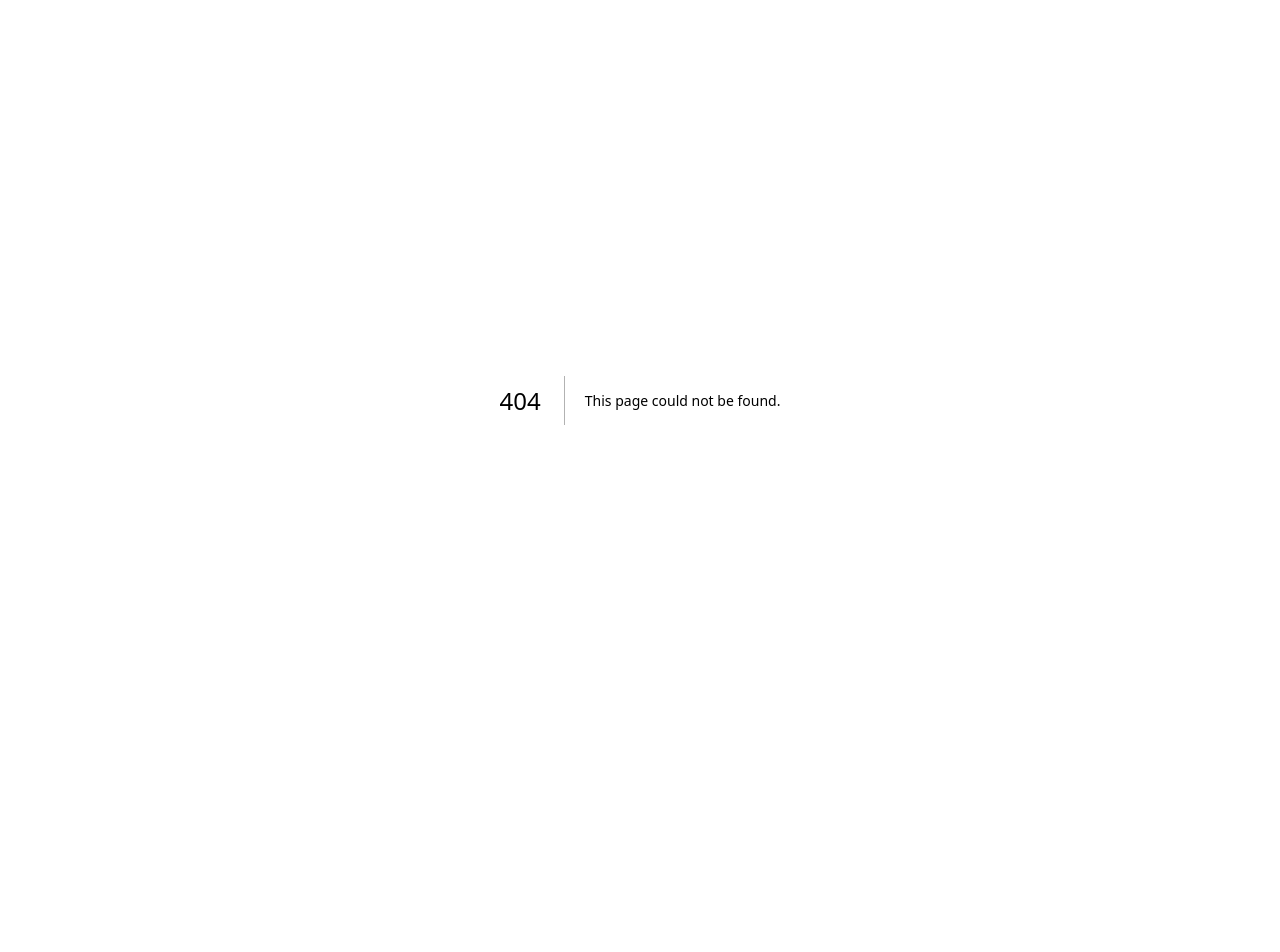
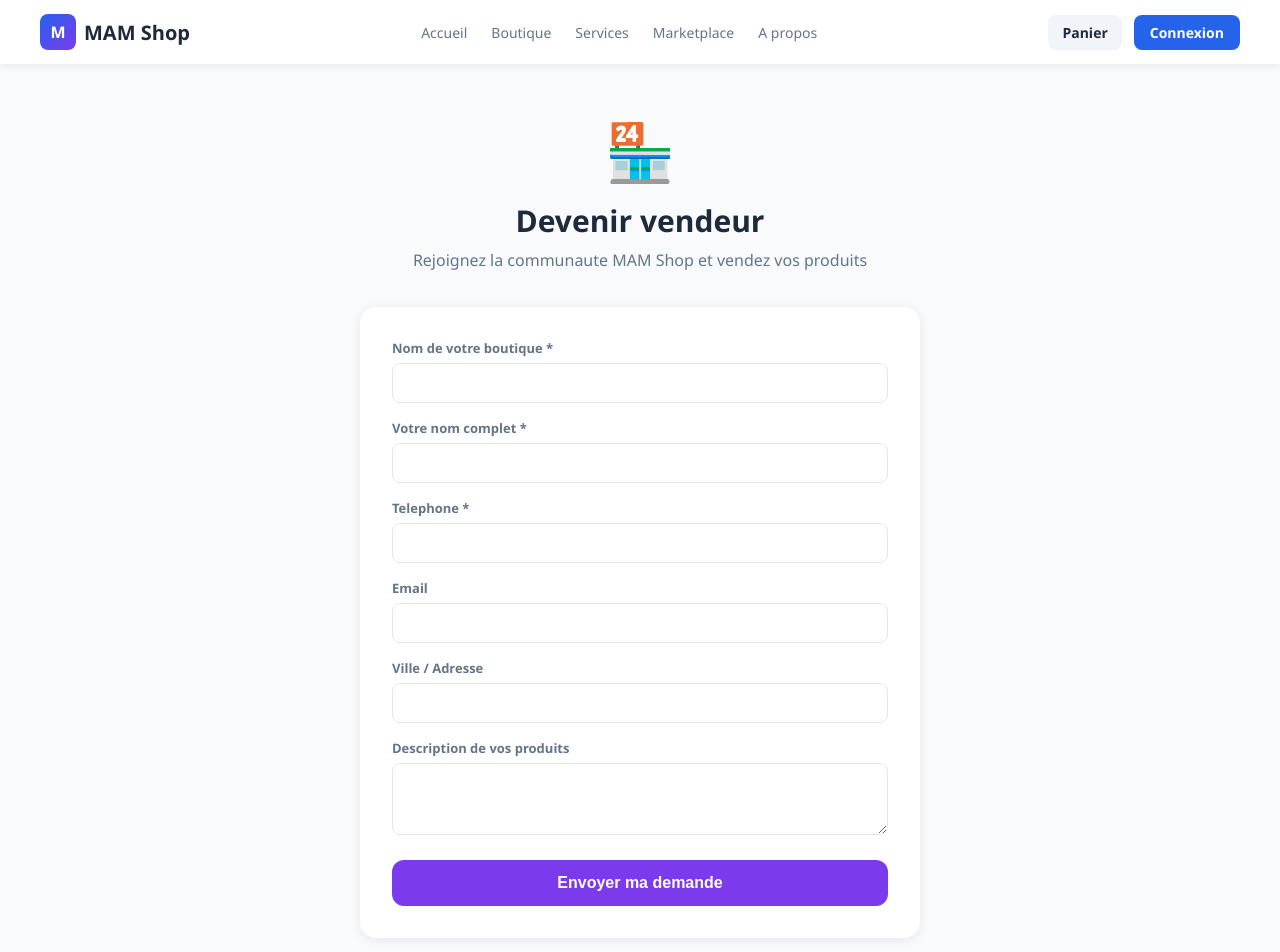
Before and after one commit to ouzaifasalifou8-lang/M.a.m, a Next.js app: page /inscription-vendeur in a window 1280 px wide. Before the commit this address had no page. Shown: the top 952 px of the page. Before the commit the page ends 800 px from the top, so only its background shows below. Built offline with nearby package versions, Linux system fonts and the light colour scheme.

Commit message:
Create inscription-vendeur.js

```diff
--- /dev/null
+++ b/pages/inscription-vendeur.js
@@ -0,0 +1,64 @@
+import { useState } from 'react';
+import Navbar from '../components/Navbar';
+import Footer from '../components/Footer';
+
+export default function InscriptionVendeur() {
+  const [form, setForm] = useState({ shop_name: '', name: '', phone: '', email: '', description: '', address: '' });
+  const [sent, setSent] = useState(false);
+
+  const submit = (e) => {
+    e.preventDefault();
+    const msg = encodeURIComponent(
+      `Nouvelle demande vendeur MAM Shop:\\n\\nBoutique: ${form.shop_name}\\nNom: ${form.name}\\nTel: ${form.phone}\\nEmail: ${form.email}\\nAdresse: ${form.address}\\nDescription: ${form.description}`
+    );
+    window.open(`https://wa.me/22798836601?text=${msg}`, '_blank');
+    setSent(true);
+  };
+
+  return (
+    <div>
+      <Navbar />
+      <div style={{ maxWidth: 600, margin: '48px auto', padding: '0 20px' }}>
+        <div style={{ textAlign: 'center', marginBottom: 36 }}>
+          <div style={{ fontSize: 56, marginBottom: 12 }}>🏪</div>
+          <h1 style={{ fontSize: 30, fontWeight: 800, marginBottom: 8 }}>Devenir vendeur</h1>
+          <p style={{ color: '#64748b' }}>Rejoignez la communaute MAM Shop et vendez vos produits</p>
+        </div>
+
+        {sent ? (
+          <div style={{ background: '#dcfce7', padding: 32, borderRadius: 16, textAlign: 'center' }}>
+            <div style={{ fontSize: 48, marginBottom: 12 }}>✅</div>
+            <h2 style={{ color: '#16a34a', fontWeight: 700 }}>Demande envoyee !</h2>
+            <p style={{ color: '#15803d', marginTop: 8 }}>Nous vous contacterons dans les 24h.</p>
+          </div>
+        ) : (
+          <form onSubmit={submit} style={{ background: 'white', padding: 32, borderRadius: 16, boxShadow: '0 2px 12px rgba(0,0,0,0.08)' }}>
+            {[
+              ['Nom de votre boutique *', 'shop_name'],
+              ['Votre nom complet *', 'name'],
+              ['Telephone *', 'phone'],
+              ['Email', 'email'],
+              ['Ville / Adresse', 'address'],
+            ].map(([label, key]) => (
+              <div key={key} style={{ marginBottom: 16 }}>
+                <label style={{ fontSize: 13, fontWeight: 600, color: '#64748b', display: 'block', marginBottom: 6 }}>{label}</label>
+                <input value={form[key]} onChange={e => setForm(f => ({ ...f, [key]: e.target.value }))}
+                  style={{ width: '100%', padding: '11px 14px', border: '1px solid #e2e8f0', borderRadius: 8, fontSize: 14 }} />
+              </div>
+            ))}
+            <div style={{ marginBottom: 20 }}>
+              <label style={{ fontSize: 13, fontWeight: 600, color: '#64748b', display: 'block', marginBottom: 6 }}>Description de vos produits</label>
+              <textarea value={form.description} onChange={e => setForm(f => ({ ...f, description: e.target.value }))}
+                rows={3}
+                style={{ width: '100%', padding: '11px 14px', border: '1px solid #e2e8f0', borderRadius: 8, fontSize: 14, resize: 'vertical' }} />
+            </div>
+            <button type="submit" style={{ width: '100%', padding: '14px', background: '#7c3aed', color: 'white', border: 'none', borderRadius: 12, fontWeight: 800, fontSize: 16 }}>
+              Envoyer ma demande
+            </button>
+          </form>
+        )}
+      </div>
+      <Footer />
+    </div>
+  );
+                  }
```
